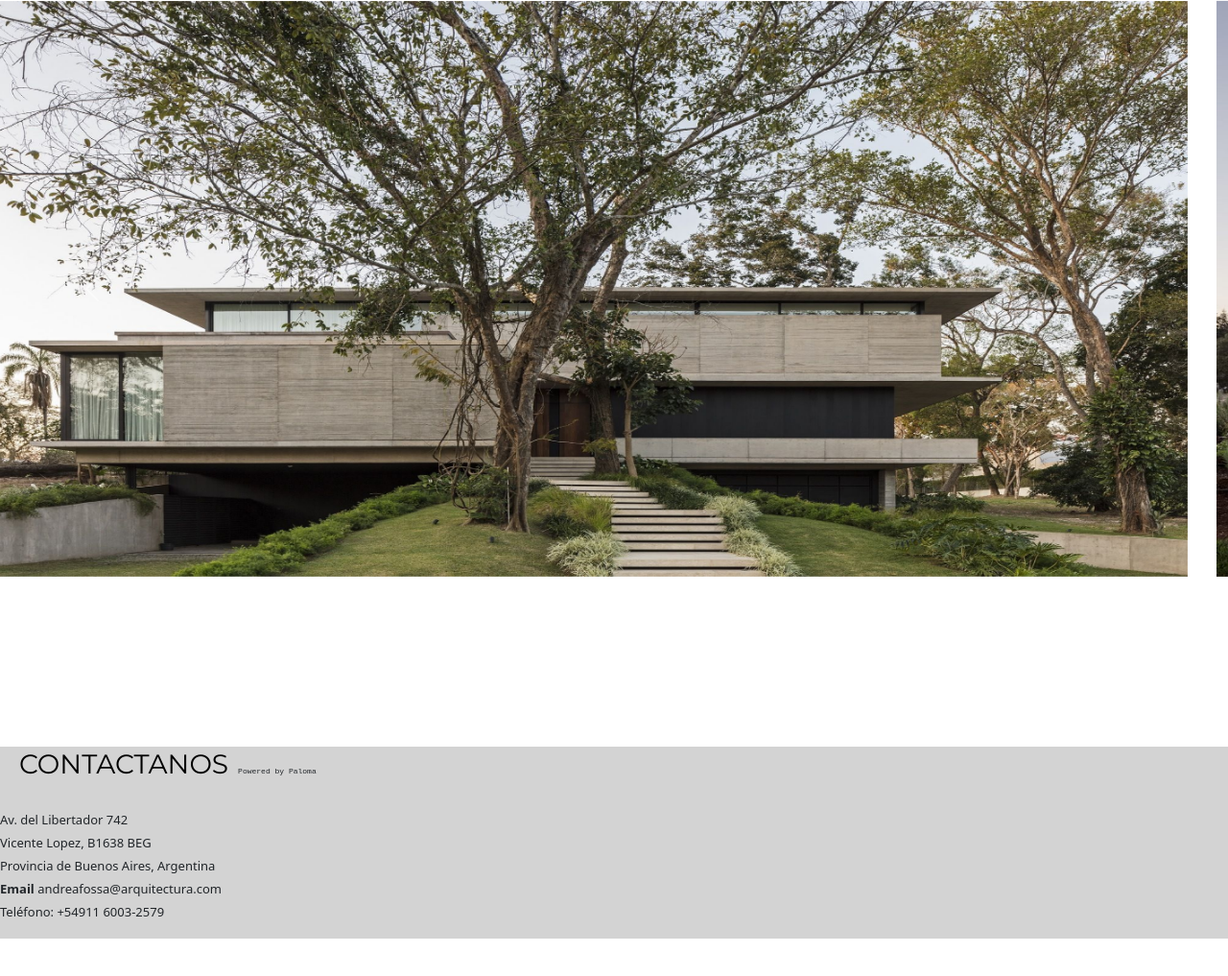
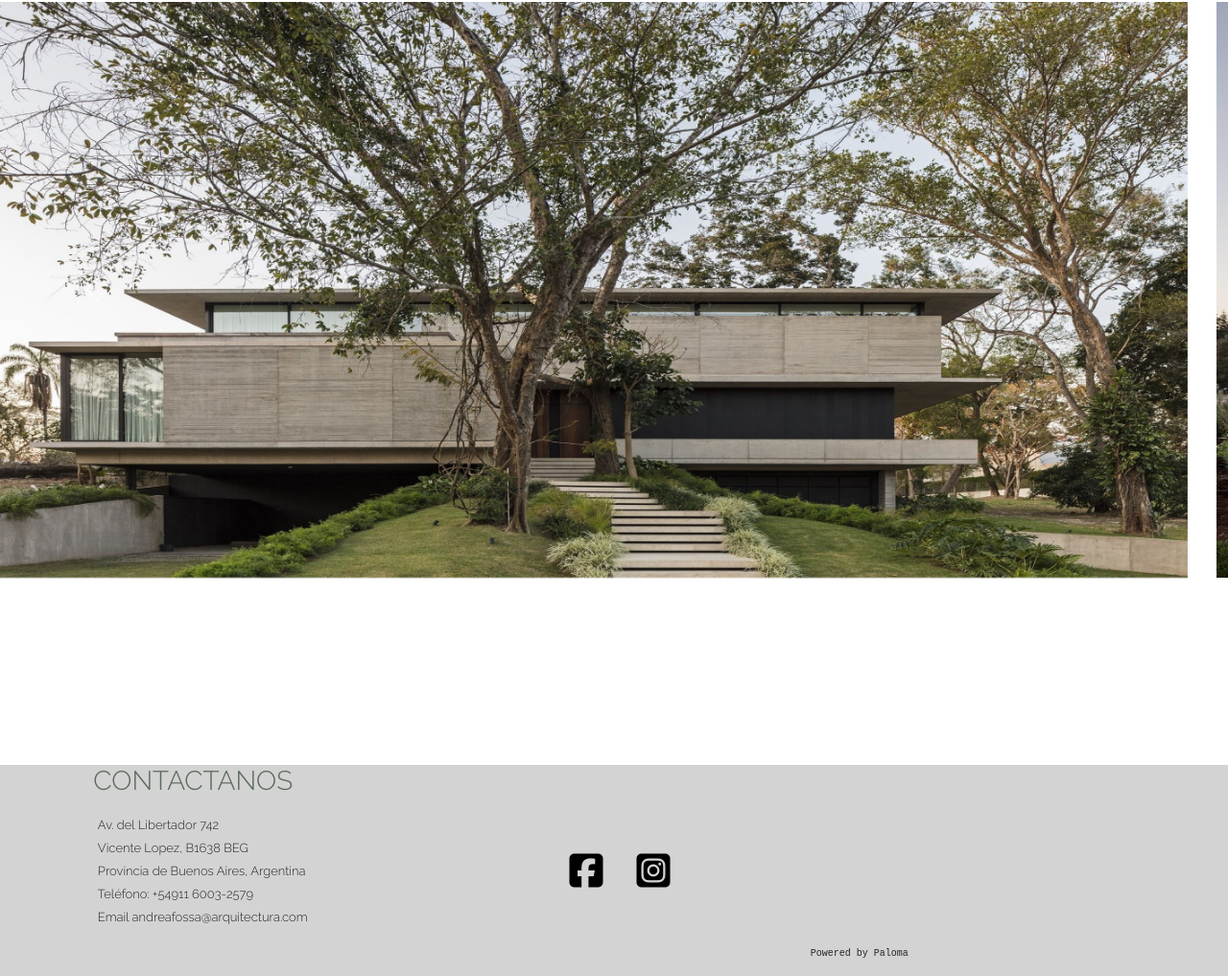
Before and after one commit to palomaesteves/proyectofinal, a website: page index.html in a window 1280 px wide. Shown: the part 296-1313 px from the top of the page at 96% size. Before the commit the page ends 1274 px from the top, so only its background shows below. Drawn offline with nearby package versions, Linux system fonts and the light colour scheme.

Commit message:
cambios footer y logo en index

```diff
--- a/SCSS/estiloSCSS.scss
+++ b/SCSS/estiloSCSS.scss
@@ -54,7 +54,6 @@ body{
     width: 40px;
     height: 40px;
 }
-
 @media only screen and (max-width: 768px) {
     .conteiner{
         grid-template-rows: 30% 60% 10%;
@@ -77,6 +76,7 @@ body{
             grid-template-rows: 20% 20% 20% 20% 20%;
         }
     }
+
 @media only screen and (max-width: 480px) {
     .conteiner{
         grid-template-rows: 30% 50% 20%;
@@ -104,4 +104,5 @@ body{
 
 
 
+
 //(max-width: 768px) esta e mis notas//
--- a/SCSS/footer.scss
+++ b/SCSS/footer.scss
@@ -1,37 +1,50 @@
-.logos{
-    text-align: center;
-    font-size: 20px;
+.redes{
+    width: 33%;
+    font-size: 40px;
     display: flex;
+    justify-content: center;
+    align-items: center;
     flex-direction: row;
+    cursor: pointer;
     color: black;
-    justify-content:center
-    &__nav{
-        padding: 10px 15px;
-    }
+}
+.redes .fab{
+    margin: 30px;
+    width: 10px;
+    height: 40px;
+    border-radius: 50%;
+
+}
+.redes .fab:hover{
+    font-size: 45px;
 }
 .footer {
-    height: 200px;
+    height: 220px;
     flex-basis: 100%;
     margin-top: 20px;
     background-color: lightgray;
     display: flex;
 }
 .footer__powered{
+      width: 33%;
       font-family: 'Courier New', Courier, monospace;
-      margin-left: 250px;
-      padding-right: 10px;
-      padding-top: 186px;
+      display: flex;
+      align-items: flex-end;
       font-size: 10px;
+      text-align: center;
     }
 
 .footerDescripcion{
         font-family: Raleway;
+        width: 33%;
 }
 
 .footerTexto{
     font-size: 13px;
     line-height: 24px;
     margin-bottom: 0;
-    font-size: 13px;
-    margin-left: 20px;
+    padding-top: 10px;
+    display: flex;
+    justify-content: center;
+    align-items: center;
 }
--- a/SCSS/tipografias.scss
+++ b/SCSS/tipografias.scss
@@ -38,13 +38,14 @@
 
 }
 h3{
-    font-size: 10px; //no me agarra el tamaño de la letra//
-    margin: 20px 0 20px 20px;
-    padding: 2px 0 2px 0;
+    font-size: 15px; //no me agarra el tamaño de la letra//
     line-height: 1;
     font-family: Raleway;
-    color:black;
+    color:rgb(90, 105, 90);
     font-weight: bold;
-    padding-bottom: 20px;
     text-transform: uppercase;
+    display: flex;
+    justify-content: center;
+    align-items: center;
+    margin-left: -20px;
 }
--- a/index.html
+++ b/index.html
@@ -21,6 +21,9 @@
                 <span class="navbar-toggler-icon"></span>
               </button>
               <div class="collapse navbar-collapse" id="navbarNav">
+                <a class="navbar-brand" href="index.html">
+                  <img src="multimedia/Untitled design.png" alt="" width="30" height="24">
+                </a>
                 <ul class="navbar-nav">
                   <li class="nav-item">
                     <a class="nav-link active" aria-current="page" href="index.html">Inicio</a>
@@ -96,15 +99,14 @@
                             <br>
                             Provincia de Buenos Aires, Argentina
                             <br>
-                            <strong>Email</strong>
-                            andreafossa@arquitectura.com
-                              <br>
                             Teléfono: +54911 6003-2579
+                            <br>
+                            Email andreafossa@arquitectura.com
                            </p>
                       </div>
-                      <div class= "logos">
-                        <i class="logos__nav" class="fab fa-facebook-square" ></i>
-                        <i class="logos__nav" class="fab fa-instagram"></i>
+                      <div class="redes">
+                        <i class="fab fa-facebook-square" ></i>
+                        <i class="fab fa-instagram-square"></i>
                       </div>
                   <div class="footer__powered">
                         <p>Powered by Paloma</p>
```
Also changed, not shown: pages/estudio.html (+2 -2 lines), css/estilo.css, multimedia/Untitled design.png (added), multimedia/sale.png (deleted). Lines whose indentation alone changed are shown as unchanged.
